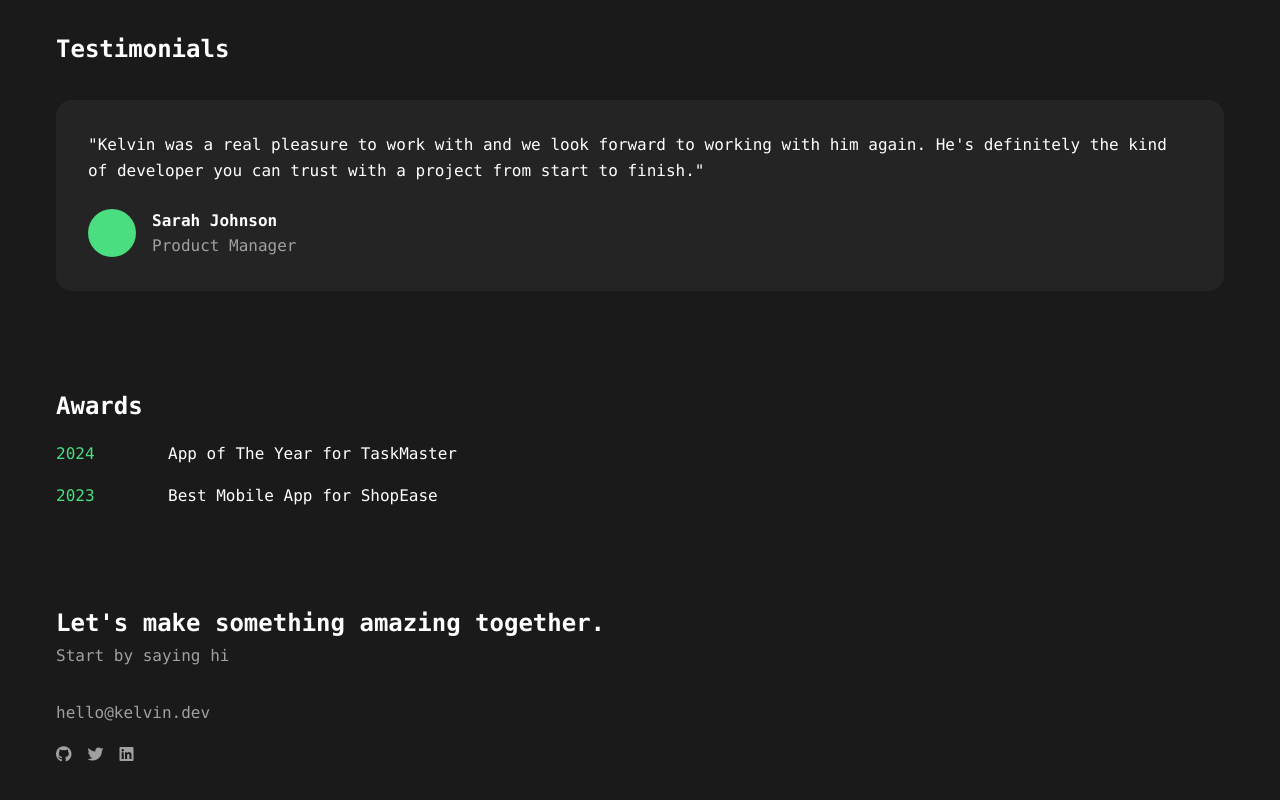
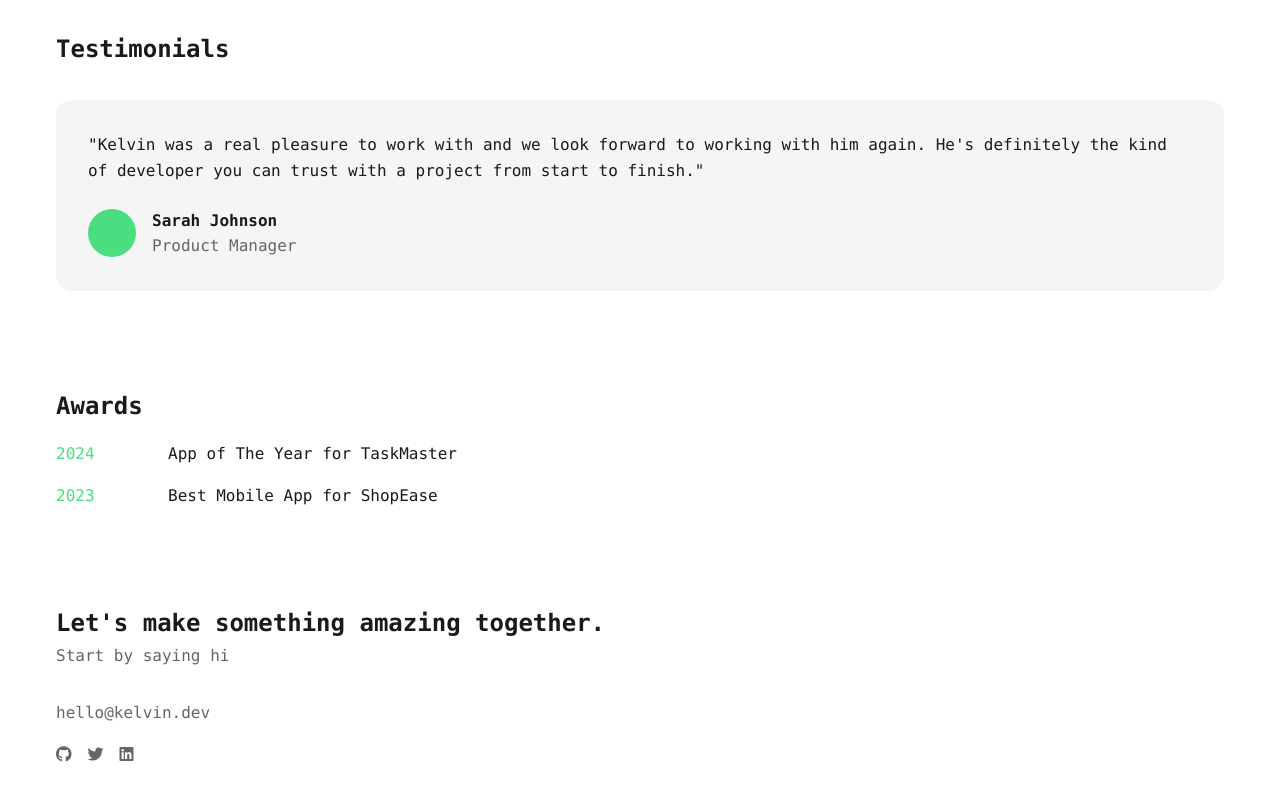
Before and after one commit to Kellytomi/My-Portfolio, a plain HTML site: page index.html in a window 1280 px wide. Shown: the part 1906-2706 px from the top of the page. Drawn offline with Linux system fonts and the light colour scheme.

Commit message:
Added social media links and changed os preference

```diff
--- a/index.html
+++ b/index.html
@@ -1,5 +1,6 @@
 <!DOCTYPE html>
 <html lang="en">
+
 <head>
     <meta charset="UTF-8">
     <meta name="viewport" content="width=device-width, initial-scale=1.0">
@@ -7,6 +8,7 @@
     <link href="https://cdnjs.cloudflare.com/ajax/libs/font-awesome/6.0.0/css/all.min.css" rel="stylesheet">
     <link rel="stylesheet" href="css/portfolio-css.css">
 </head>
+
 <body>
     <nav>
         <div class="nav-content">
@@ -73,7 +75,8 @@
 
         <div class="about-section">
             <span class="subtitle">About Me</span>
-            <h2>Think of me as an explorer that loves learning, understanding how things work and building new stuff.</h2>
+            <h2>Think of me as an explorer that loves learning, understanding how things work and building new stuff.
+            </h2>
             <p class="tagline">Every great app begins with an even better story</p>
             <p class="about-text">
                 Since beginning my journey as a mobile developer 5 years ago, I've done remote work for
@@ -107,7 +110,8 @@
     <section class="testimonials">
         <h2>Testimonials</h2>
         <div class="testimonial-card">
-            <p>"Kelvin was a real pleasure to work with and we look forward to working with him again. He's definitely the kind of developer you can trust with a project from start to finish."</p>
+            <p>"Kelvin was a real pleasure to work with and we look forward to working with him again. He's definitely
+                the kind of developer you can trust with a project from start to finish."</p>
             <div class="testimonial-author">
                 <div class="author-avatar"></div>
                 <div>
@@ -136,13 +140,19 @@
         <div class="contact-info">
             <a href="mailto:hello@kelvin.dev" class="email-link">hello@kelvin.dev</a>
             <div class="social-links">
-                <a href="#"><i class="fab fa-github"></i></a>
-                <a href="#"><i class="fab fa-twitter"></i></a>
-                <a href="#"><i class="fab fa-linkedin"></i></a>
+                <a href="https://github.com/Kellytomi" target="_blank" rel="noopener noreferrer">
+                    <i class="fab fa-github"></i>
+                </a>
+                <a href="https://x.com/klvntmi?s=21" target="_blank" rel="noopener noreferrer">
+                    <i class="fab fa-twitter"></i>
+                </a>
+                <a href="https://www.linkedin.com/in/etoma-etoto-odi-9ba176251/" target="_blank" rel="noopener noreferrer">
+                    <i class="fab fa-linkedin"></i>
             </div>
         </div>
     </section>
 
     <script src="/js/portfolio-js.js"></script>
 </body>
+
 </html>
--- a/js/portfolio-js.js
+++ b/js/portfolio-js.js
@@ -3,7 +3,7 @@ const themeSwitch = document.querySelector('.theme-switch');
 const themeIcon = themeSwitch.querySelector('i');
 
 // Check if the OS is in dark mode
-const prefersDarkScheme = window.matchMedia('(prefers-color-scheme: light)');
+const prefersDarkScheme = window.matchMedia('(prefers-color-scheme: dark)');
 
 // Function to set theme
 function setTheme(theme) {
@@ -19,18 +19,18 @@ function updateThemeIcon(theme) {
 
 // Initialize theme
 const savedTheme = localStorage.getItem('theme');
-if (savedTheme) {
-    // If there's a saved preference, use it
+
+// If user explicitly set a theme, use it. Otherwise, match OS theme
+if (savedTheme === null) {
+    const osTheme = prefersDarkScheme.matches ? 'dark' : 'light';
+    setTheme(osTheme);
+} else {
     setTheme(savedTheme);
-} else {
-    // Otherwise, use the OS preference
-    setTheme(prefersDarkScheme.matches ? 'dark' : 'light');
 }
 
 // Listen for OS theme changes
 prefersDarkScheme.addEventListener('change', (e) => {
-    // Only update if user hasn't manually set a theme
-    if (!localStorage.getItem('theme')) {
+    if (localStorage.getItem('theme') === null) {
         setTheme(e.matches ? 'dark' : 'light');
     }
 });
```
